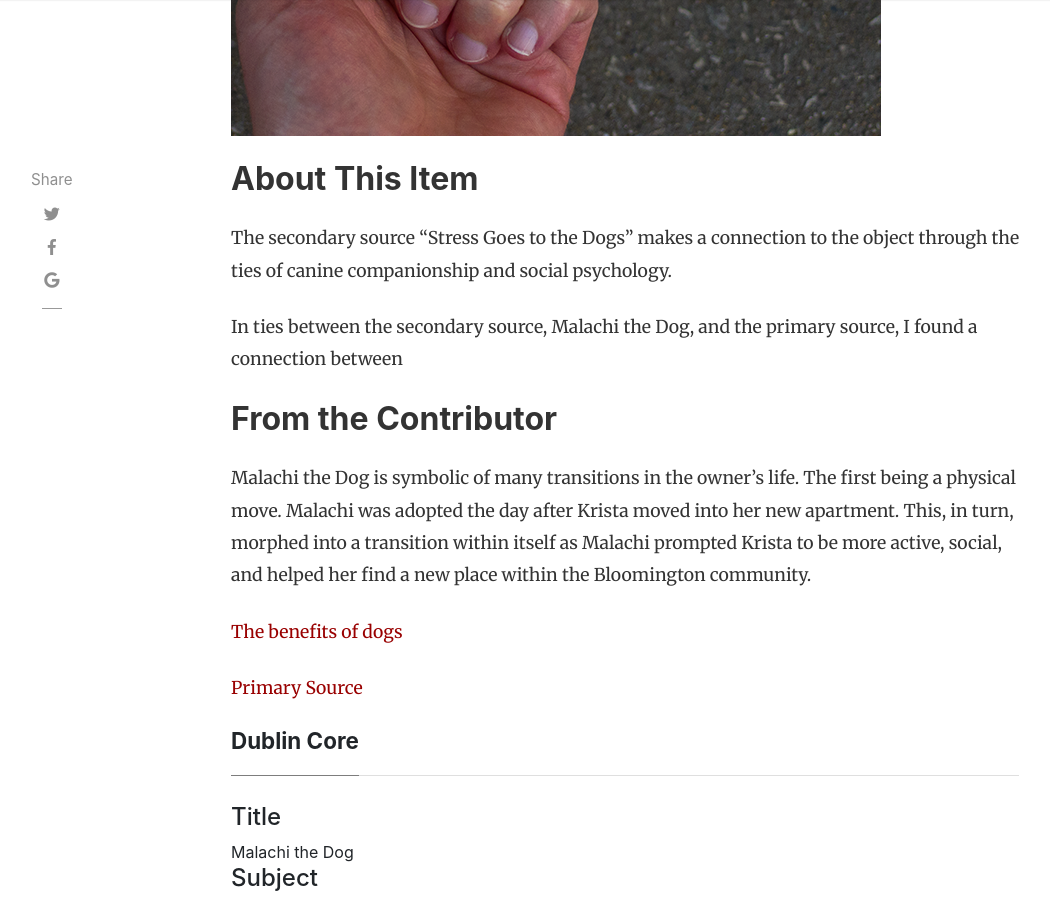
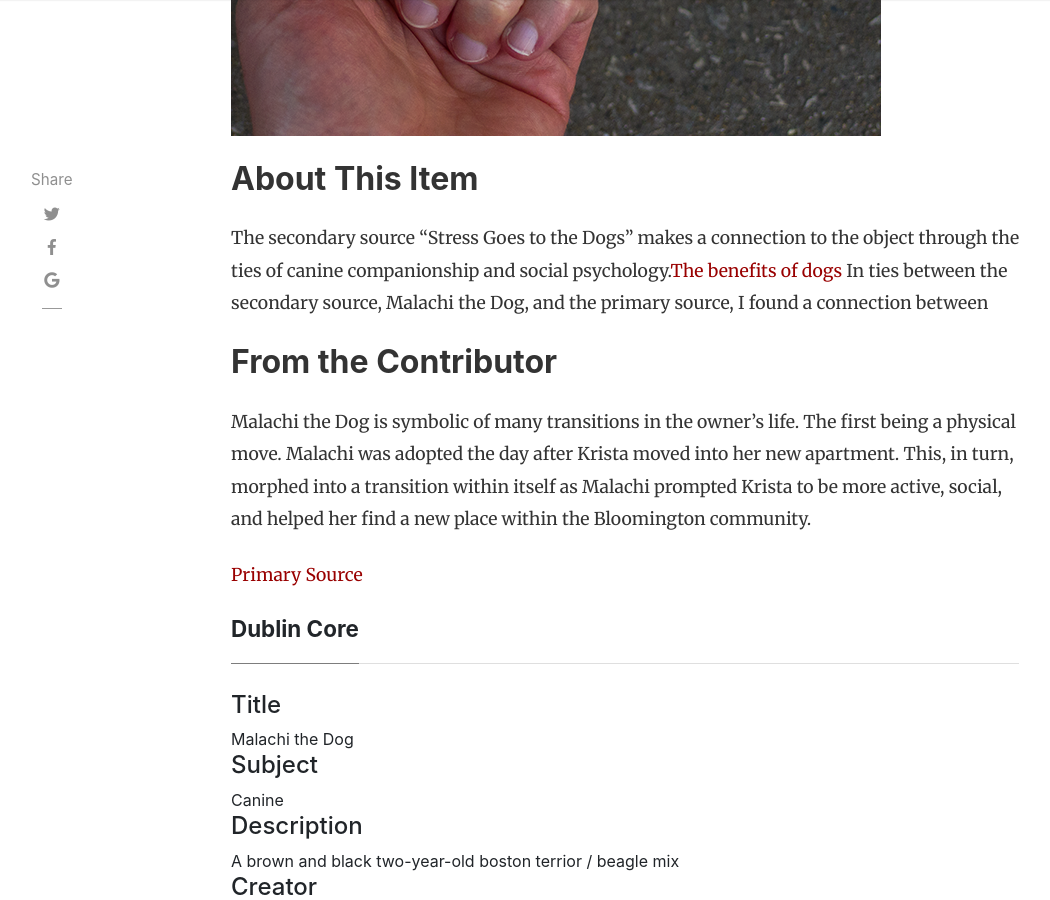
Before and after one commit to H301HistoryHarvest/H301HistoryHarvest, a Jekyll site: the page built from _items/2019-10-03-0007.md, in a window 1280 px wide and 900 px high, scrolled down 1116 px. Shown: the whole window, without its empty margins (54-1104 px from the left). Built offline with Jekyll 4.4.1, drawn with Linux system fonts in a browser that asks for light colours; nearby versions of some CDN libraries; comment, search, counter and statistics services are not loaded.

Commit message:
Update 2019-10-03-0007.md

```diff
--- a/_items/2019-10-03-0007.md
+++ b/_items/2019-10-03-0007.md
@@ -16,14 +16,13 @@ tags: [ Animal, Canine, Mixed Breed, Domesticated, Shelter Dog, Social Psycholog
 
 ## About This Item
 
-The secondary source "Stress Goes to the Dogs" makes a connection to the object through the ties of canine companionship and social psychology.
-
+The secondary source "Stress Goes to the Dogs" makes a connection to the object through the ties of canine companionship and social psychology.[The benefits of dogs](https://www.huffpost.com/entry/the-10-health-benefits-of-dogs-and-one-health-risk_n_57dad1b8e4b04a1497b2f5a0)
 In ties between the secondary source, Malachi the Dog, and the primary source, I found a connection between
 
 ## From the Contributor
 
 Malachi the Dog is symbolic of many transitions in the owner's life. The first being a physical move. Malachi was adopted the day after Krista moved into her new apartment. This, in turn, morphed into a transition within itself as Malachi prompted Krista to be more active, social, and helped her find a new place within the Bloomington community.
 
-[The benefits of dogs](https://www.huffpost.com/entry/the-10-health-benefits-of-dogs-and-one-health-risk_n_57dad1b8e4b04a1497b2f5a0)
+
 
 [Primary Source](https://www.ncbi.nlm.nih.gov/pmc/articles/PMC2251326/)
```
